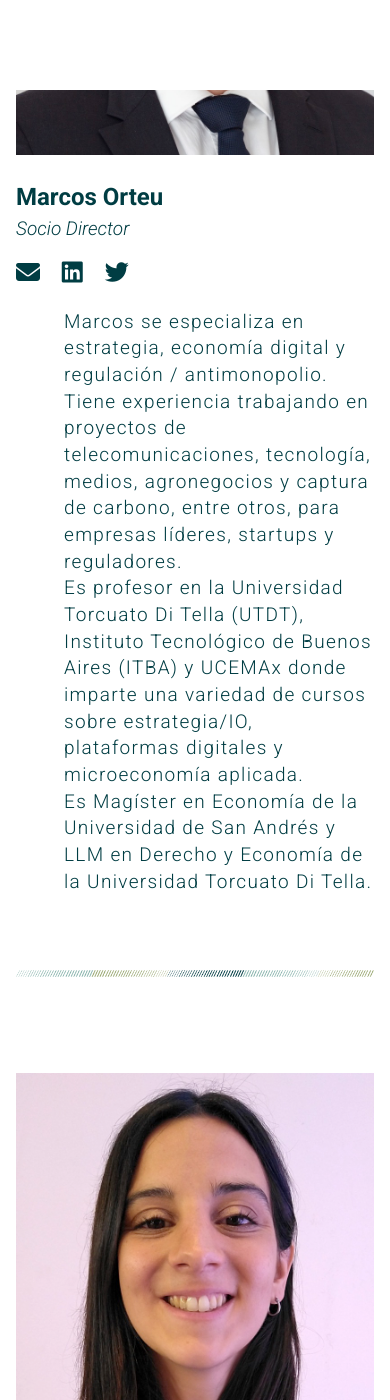
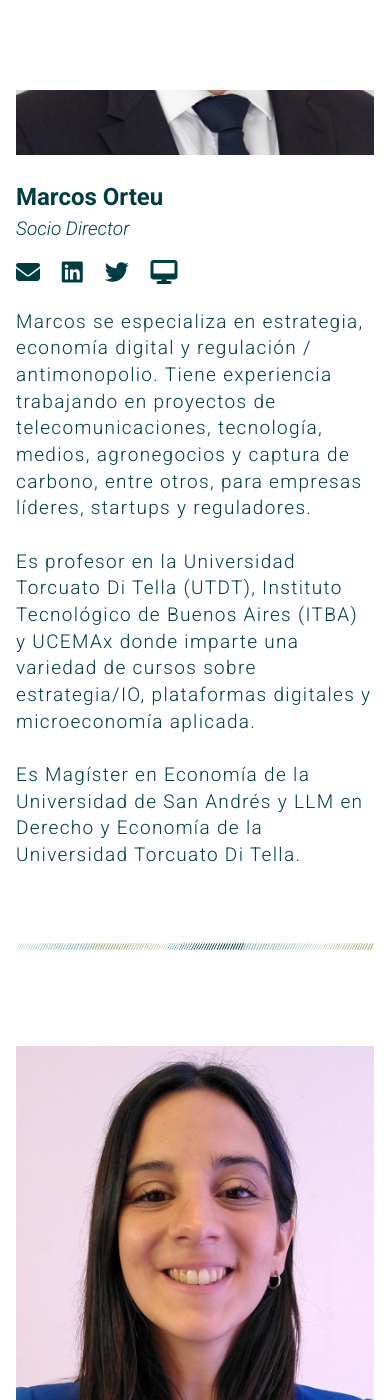
Before and after one commit to lifrancucci-portfolio/dynamics, a Jekyll site: the page built from team.html, in a window 390 px wide and 1400 px high, scrolled down 463 px. Built offline with Jekyll 4.4.1, drawn with Linux system fonts in a browser that asks for light colours; nearby versions of some CDN libraries.

Commit message:
Adjustments for mobile layouts

```diff
--- a/_includes/header.html
+++ b/_includes/header.html
@@ -17,6 +17,9 @@
     </div>
 
     <ul class="menu__list">
+      <li class="menu__link"><a href="./index.html">
+        principal
+      </a></li>
       <li class="menu__link"><a href="./team.html">
         equipo
       </a></li>
@@ -26,9 +29,6 @@
       <li class="menu__link"><a href="https://dynamicmarkets.substack.com/" target="_blank">
         dynamic markets blog
       </a></li>
-      <li class="menu__link link_home"><a href="./index.html">
-        principal
-      </a></li>
     </ul>
   </nav>
 </header>
--- a/css/main.css
+++ b/css/main.css
@@ -162,11 +162,11 @@ i {
 .menu__link {
   margin-bottom: 1.5rem;
 }
+.menu__link:first-child {
+  margin-top: 1rem;
+}
 .menu__link:last-child {
   margin-bottom: 0;
-}
-.link_home {
-  display: none;
 }
 .menu__display_closed {
   display: flex;
@@ -222,12 +222,14 @@ i {
   }
 }
 .slide {
-  height: calc(100vh - 100px);
+  display: flex;
+  flex-direction: column;
+  justify-content: center;
+  height: 100vh;
 }
 .slide_1 {
   text-align: center;
   line-height: 1.5;
-  margin-top: 200px;
 }
 .slide_1 > p:nth-child(1),
 .slide_1 > p:nth-child(3) {
@@ -673,9 +675,75 @@ i {
   }
 }
 
+
+
+
+
+
+
+
+
+
 /* ************* MEDIA QUERIES ************* */
+/* Large Monitor Up */
+@media screen and (min-width: 1800px) {
+  /* WORK AREAS */
+  .workareas {
+    padding-top: 100px;
+  }
+  .workareas .body-container,
+  .workareas .section-nav {
+    padding: 0 200px;
+  }
+  .background {
+    width: 100%;
+    margin: 0;
+  }
+  .body-text > p,
+  .references {
+    max-width: 1200px;
+  }
+}
+/* Medium Monitor Down */
+@media screen and (max-width: 1200px) {
+
+}
+/* Tablet Landscape Down */
+@media screen and (max-width: 900px) {
+  /* TEAM */
+  .team {
+    padding: 3rem;
+  }
+  .team_member {
+    flex-direction: column;
+  }
+  .team_member .col {
+    width: 100%;
+  }
+  .team_member__role {
+    padding-top: 0;
+  }
+  .col--text {
+    justify-content: flex-start;
+  }
+  .col--text p {
+    width: 100%;
+    font-size: 24px;
+    text-align: left;
+    padding-left: 0;
+  }
+  .col--profile {
+    flex-direction: column;
+    margin-bottom: 1.5rem;
+  }
+  .col--profile img {
+    width: 300px;
+    margin-bottom: 1.5rem;
+    margin-right: 0;
+  }
+}
 /* Phone Only */
-@media screen and (max-width: 600px) {
+@media screen and (max-width: 599px) {
   .page_logo {
     width: 340px;
     margin-left: -170px;
@@ -779,6 +847,7 @@ i {
     width: 100%;
     font-size: 19px;
     text-align: left;
+    padding-left: 0;
   }
   .col--profile {
     flex-direction: column;
@@ -790,6 +859,9 @@ i {
     margin-right: 0;
   }
   /* WORK AREAS */
+  .workareas {
+    padding-top: 100px;
+  }
   .section-nav {
     padding: 0 1rem;
   }
--- a/digital.html
+++ b/digital.html
@@ -2,7 +2,7 @@
 layout: default
 ---
 
-<div class="page-container" id="workareas">
+<div class="page-container workareas" id="workareas">
 
   <!-- PAGE BACKGROUND -->
   <div class="background"></div>
--- a/js/main.js
+++ b/js/main.js
@@ -198,23 +198,18 @@ function contentLoaded() {
           headerIso.src = './img/logos/iso-header-09.gif';
           break;
       }
-
       // Call the function on each element to select the section with the correct ID
       sectionBody.forEach(section => sectionDisplay(section, sectionId));
-
       });
     });
 
     // Display the correct section
     function sectionDisplay(targetSection, targetId) {
-
       // Create variable to store section's color scheme
       let clrScheme = '';
-
       // If the section's ID is the requested, display it
       if(targetSection.id == targetId) {
         targetSection.classList.add('current');
-
         // Store color scheme of the section
         if(targetSection.classList.contains('clr_scheme_1')) {
           clrScheme = 'clr_scheme_1';
--- a/sustainable.html
+++ b/sustainable.html
@@ -2,7 +2,7 @@
 layout: default
 ---
 
-<div class="page-container" id="workareas">
+<div class="page-container workareas" id="workareas">
 
   <!-- PAGE BACKGROUND -->
   <div class="background"></div>
--- a/team.html
+++ b/team.html
@@ -18,18 +18,27 @@ layout: default
           <p class="team_member__name">Marcos Orteu</p>
           <p class="team_member__role">Socio Director</p>
           <div class="team_member__social">
+            <a href="mailto:marcos@mmoasoc.com.ar" target="_blank">
               <i class="fa-solid fa-envelope"></i>
+            </a>
+            <a href="https://www.linkedin.com/in/mmorteu/" target="_blank">
               <i class="fa-brands fa-linkedin"></i>
+            </a>
+            <a href="https://twitter.com/mmorteu" target="_blank">
               <i class="fa-brands fa-twitter"></i>
+            </a>
+            <a href="https://www.marcosorteu.ar " target="_blank">
+              <i class="fa-solid fa-desktop"></i>
+            </a>
           </div>
         </div>
       </div>
       <div class="col col--text">
         <p>
           Marcos se especializa en estrategia, economía digital y regulación / antimonopolio. Tiene experiencia trabajando en proyectos de telecomunicaciones, tecnología, medios, agronegocios y captura de carbono, entre otros, para empresas líderes, startups y reguladores.
-          <br>
+          <br><br>
           Es profesor en la Universidad Torcuato Di Tella (UTDT), Instituto Tecnológico de Buenos Aires (ITBA) y UCEMAx donde imparte una variedad de cursos sobre estrategia/IO, plataformas digitales y microeconomía aplicada.
-          <br>
+          <br><br>
           Es Magíster en Economía de la Universidad de San Andrés y LLM en Derecho y Economía de la Universidad Torcuato Di Tella.
           <br><br>
         </p>
@@ -47,15 +56,19 @@ layout: default
             Lider de Proyecto
           </p>
           <div class="team_member__social">
+            <a href="mailto:eugenianc@mmoasoc.com.ar" target="_blank">
               <i class="fa-solid fa-envelope"></i>
+            </a>
+            <a href="https://www.linkedin.com/in/eugenianc/" target="_blank">
               <i class="fa-brands fa-linkedin"></i>
+            </a>
           </div>
         </div>
       </div>
       <div class="col col--text">
         <p>
           Eugenia se especializa en regulación, compliance y defensa de la competencia. Tiene experiencia trabajando en proyectos de telecomunicaciones, agroindustria, banca y sustentabilidad. Además, trabajó en la agencia antimonopolio de Argentina (CNDC).
-          <br>
+          <br><br>
           Es Licenciada en Economía de la Universidad de San Andrés, LLM en Derecho y Economía de la Universidad Torcuato Di Tella y Coach Ontológica (FICOP).
           <br><br>
         </p>
@@ -70,15 +83,19 @@ layout: default
           <p class="team_member__name">Tomás Faroux</p>
           <p class="team_member__role">Asociado</p>
           <div class="team_member__social">
+            <a href="mailto:tomasf@mmoasoc.com.ar" target="_blank">
               <i class="fa-solid fa-envelope"></i>
-            <i class="fa-brands fa-linkedin"></i>
+            </a>
+            <a href="https://twitter.com/FarouxTomas" target="_blank">
+              <i class="fa-brands fa-twitter"></i>
+            </a>
           </div>
         </div>
       </div>
       <div class="col col--text">
         <p>
           Tomás es especialista en estrategia, sostenibilidad y web 3.0. Ha trabajado en proyectos de agronegocios, sostenibilidad y Web 3.0/Metaverso.
-          <br>
+          <br><br>
           Es Ingeniero Industrial de la Universidad Católica Argentina.
           <br><br>
         </p>
@@ -93,15 +110,19 @@ layout: default
           <p class="team_member__name">Lucía Tellechea Corgnati</p>
           <p class="team_member__role">Especialista</p>
           <div class="team_member__social">
+            <a href="mailto:luciat@mmoasoc.com.ar" target="_blank">
               <i class="fa-solid fa-envelope"></i>
+            </a>
+            <a href="https://www.linkedin.com/in/luciatellechea/" target="_blank">
               <i class="fa-brands fa-linkedin"></i>
+            </a>
           </div>
         </div>
       </div>
       <div class="col col--text">
         <p>
           Lucía se especializa en regulación, contratos y derecho administrativo. Tiene experiencia trabajando en gobiernos a nivel nacional, estatal y local en Argentina y ha colaborado en proyectos de telecomunicaciones y tecnología.
-          <br>
+          <br><br>
           Es abogada de la Universidad Católica Argentina y LLM en Derecho y Economía de la Universidad Torcuato Di Tella.
           <br><br>
         </p>
@@ -116,15 +137,22 @@ layout: default
           <p class="team_member__name">Santiago Cámara</p>
           <p class="team_member__role">Especialista</p>
           <div class="team_member__social">
+            <a href="mailto:santiagoc@mmoasoc.com.ar" target="_blank">
               <i class="fa-solid fa-envelope"></i>
-            <i class="fa-brands fa-linkedin"></i>
+            </a>
+            <a href="https://twitter.com/EconSanti" target="_blank">
+              <i class="fa-brands fa-twitter"></i>
+            </a>
+            <a href="https://www.santiagocamara.com " target="_blank">
+              <i class="fa-solid fa-desktop"></i>
+            </a>
           </div>
         </div>
       </div>
       <div class="col col--text">
         <p>
           Santiago se especializa en econometría y macroeconomía. Ha colaborado en proyectos de regulación digital y en análisis empíricos.
-          <br>
+          <br><br>
           Es Magister en Economía de la Universidad de San Andrés y candidato a Doctor en Economía por la Universidad de Northwestern (EE. UU.) (2023).
           <br><br>
         </p>
```
Also changed, not shown: index.html (+1 -9 lines). Lines whose indentation alone changed are shown as unchanged.
